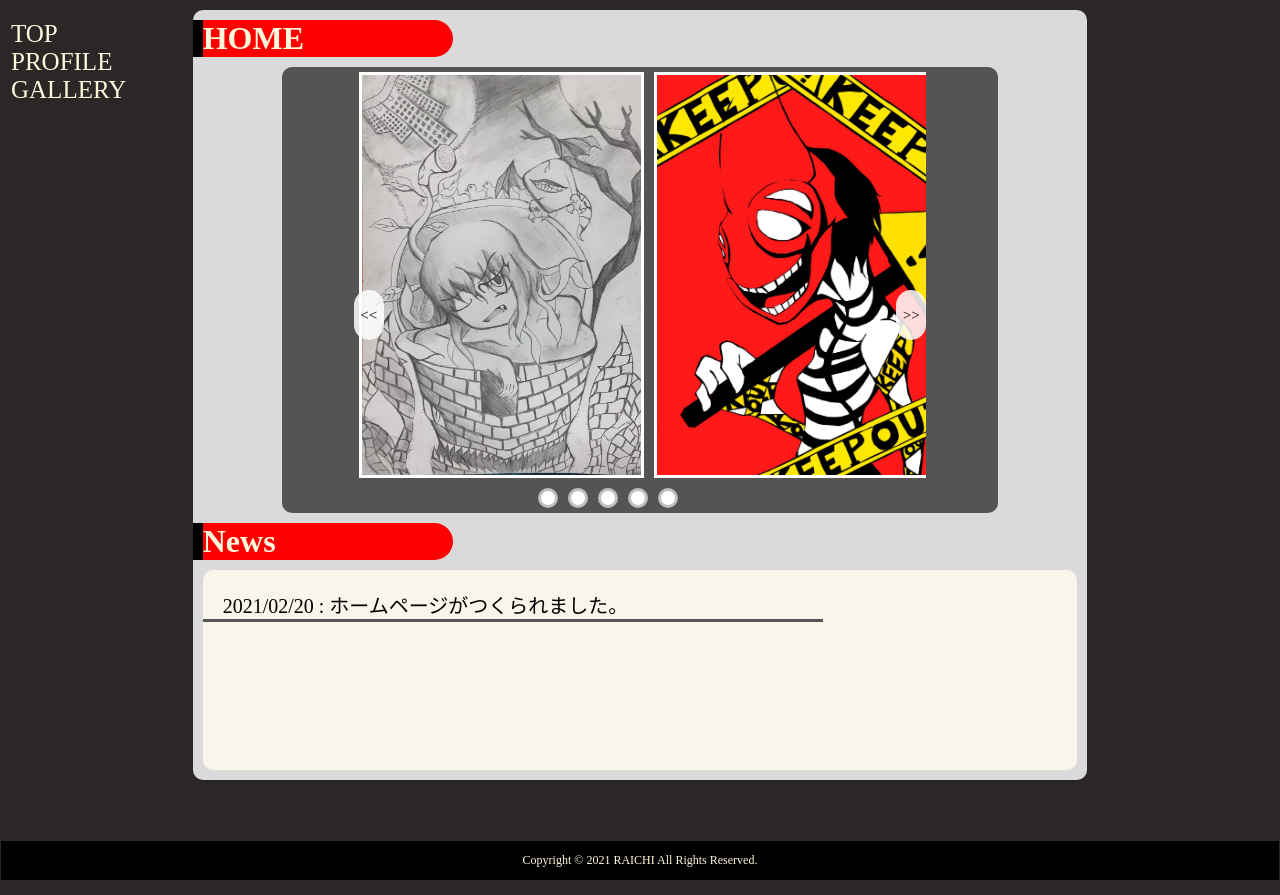
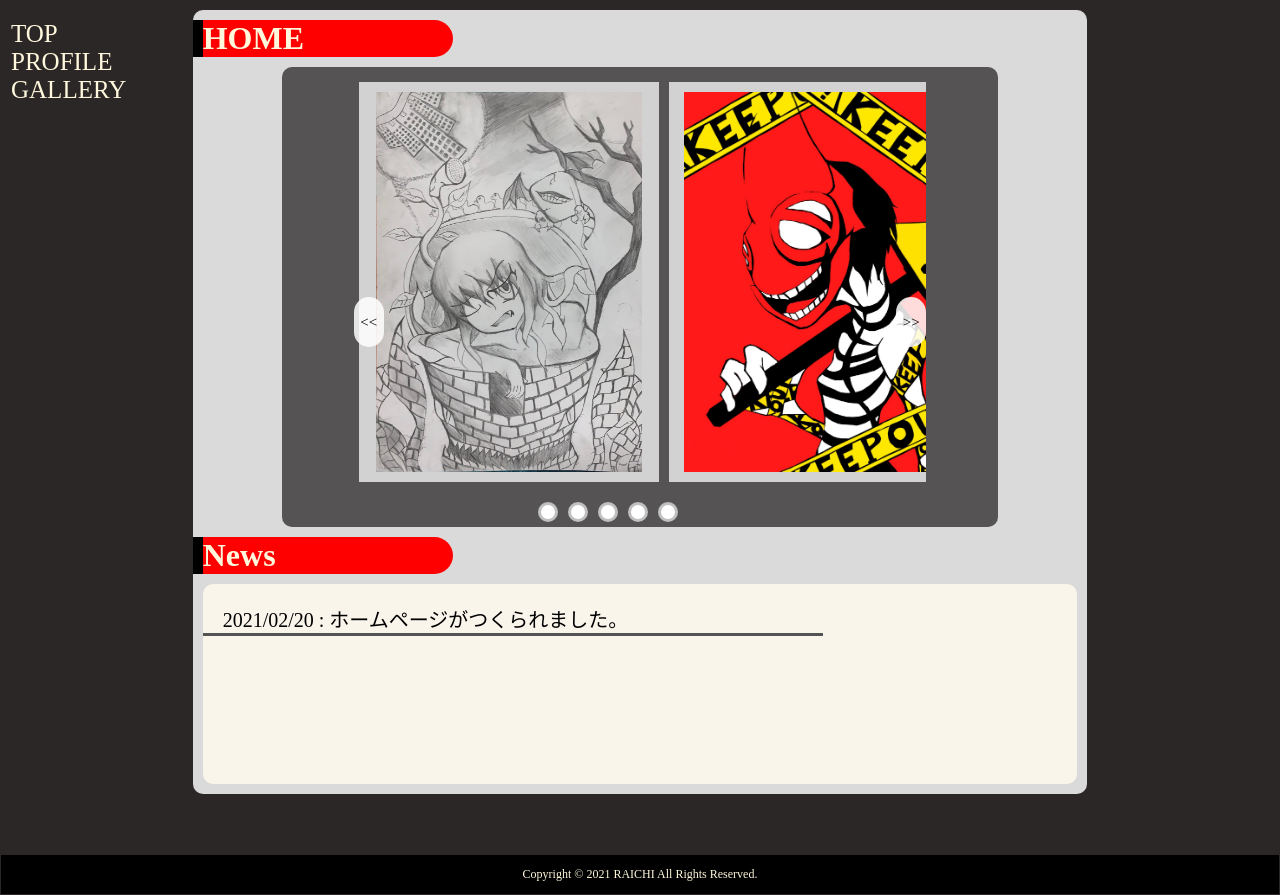
Before and after one commit to RAICHI-Sol/My_HomePage, a PHP site: page /contents/contents.php in a window 1280 px wide. Shown: the part 134-1029 px from the top of the page. Run offline with PHP 8.4, Linux system fonts and the light colour scheme; some libraries are stand-ins or nearby versions; some web fonts are replaced.

Commit message:
スライドショーの挙動の修正/タイマーによるスクロールの実装

```diff
--- a/function.php
+++ b/function.php
@@ -398,17 +398,19 @@ class Imag_Slide extends File_prosess{
         echo '<div class = "frame"><div class = "slide">';
         for($i = $max,$j = 0;$i >= 0 && $j < 5;$i--,$j++)
         {
+            echo '<div class = "flame">';
             $this->list_reference($i,$img,$comment,$name,$date);
             $this->img->create($img,$comment,$j);
+            echo '</div>';
         }
         echo '</div>';
-        create_submit('submit right','scroll_right',1,PLUS,">>");
-        create_submit('submit left','scroll_left',$max,MINUS,"<<");
+        create_submit('submit right','scroll_right',PLUS,">>");
+        create_submit('submit left','scroll_left',MINUS,"<<");
 
         echo '<div class = "botton_frame">';
         for($i = $max,$j = 0;$i >= 0 && $j < 5;$i--,$j++)
         {
-            create_submit('botton','botton'.$j,$j,$j,"");
+            create_submit('button','button'.$j,$j,"");
         }
         echo '</div></div>';
     }
@@ -658,21 +660,16 @@ function
 /************************************************
 　submitの作成
  *************************************************/
-function create_submit($style,$id,$num,$add,$text)
+function create_submit($style,$id,$add,$text)
 {
-    $url = CONTENTS_ID;
-    if($style != "botton"){
+    if($style != "button"){
         echo <<< END_OF_TEXT
-            <a id = "$id" href = "$url$num" target="contents">
-            <input type = "button" class = "$style" onclick = "Chenge_num($add,'scroll');" value = "$text">
-            </a>
+            <input type = "button" class = "$style" onclick = "Chenge_scroll($add);" value = "$text">
         END_OF_TEXT;
     }
     else{
         echo <<< END_OF_TEXT
-            <a href = "$url$num" target = "contents">
-            <input type = "button" id = "$id" onclick = "Chenge_num($add,'botto');" value = "$text">
-            </a>
+            <input type = "button" id = "$id" onclick = "Chenge_button($add);" value = "$text">
         END_OF_TEXT;
     }
 }
--- a/style.css
+++ b/style.css
@@ -9,6 +9,7 @@ html {
   -webkit-appearance: none;
   -webkit-text-size-adjust: 100%;
   margin: 1px;
+  -webkit-overflow-scrolling: touch;
 }
 
 body.main_flame {
@@ -448,21 +449,29 @@ ImageSlide_Style
   -ms-scroll-snap-type: x mandatory;
       scroll-snap-type: x mandatory;
   scroll-behavior: smooth;
+  overscroll-behavior-x: contain;
 }
 
-.frame .slide img {
+.frame .slide .flame {
   scroll-snap-align: center;
-  width: 400px;
+  width: 300px;
   height: 400px;
-  margin: 5px;
-  -o-object-fit: cover;
-     object-fit: cover;
-  border: solid 3px white;
+  margin: 10px auto;
+  background: #d3d2d2;
+  border: solid 5px #555353;
+}
+
+.frame .slide .flame img {
+  -o-object-fit: contain;
+     object-fit: contain;
+  width: 300px;
+  height: 380px;
+  margin: 10px auto;
   -webkit-transition-duration: 0.6s;
           transition-duration: 0.6s;
 }
 
-.frame .slide img:hover {
+.frame .slide .flame img:hover {
   -webkit-filter: brightness(50%);
           filter: brightness(50%);
 }
@@ -590,8 +599,8 @@ Gallary_Style
 .gallary .image_text img {
   width: 100%;
   height: 100%;
-  -o-object-fit: cover;
-     object-fit: cover;
+  -o-object-fit: contain;
+     object-fit: contain;
   -webkit-transition-duration: 0.6s;
           transition-duration: 0.6s;
 }
@@ -714,7 +723,7 @@ Gallary_Style
 }
 
 .gallary .image_large p span.title {
-  font-size: 25px;
+  font-size: 20px;
 }
 
 .gallary .image_large p span.title::before {
--- a/style.scss
+++ b/style.scss
@@ -53,6 +53,7 @@ html{
     -webkit-appearance: none;
     -webkit-text-size-adjust: 100%;
     margin:1px;
+    -webkit-overflow-scrolling: touch;
 }
 body.main_flame{
     position: relative;
@@ -303,17 +304,24 @@ ImageSlide_Style
         overflow-x:auto;
         scroll-snap-type: x mandatory;
         scroll-behavior: smooth;
-        img{
+        overscroll-behavior-x: contain;
+        .flame {
             scroll-snap-align: center;
-            @include width_height(400px,400px);
-            margin:5px;
-            object-fit:cover;
-            border:solid 3px white;
-            transition-duration: 0.6s;
-            &:hover{
-                filter:brightness(50%);
+            @include width_height(300px,400px);
+            margin: 10px auto;
+            background: #d3d2d2;
+            border: solid 5px #555353;
+            img{
+                object-fit:contain;
+                @include width_height(300px,380px);
+                margin:10px auto;
+                transition-duration: 0.6s;
+                &:hover{
+                    filter:brightness(50%);
+                }
             }
         }
+
         &::-webkit-scrollbar{
             @include width_height(0,0);
         }
@@ -403,7 +411,7 @@ Gallary_Style
         display:block;
         img{
             @include width_height(100%,100%);
-            object-fit:cover;
+            object-fit:contain;
             transition-duration: 0.6s;
         }
         p{
@@ -483,7 +491,7 @@ Gallary_Style
                 font-size:15px;
                 transition-duration: 0.4s;
                 &.title{
-                    font-size:25px;
+                    font-size:20px;
                     &::before{
                         content: '『';
                     }
@@ -493,7 +501,6 @@ Gallary_Style
                 }
             }
         }
-
     }
 }
 
```
Also changed, not shown: contents_ivent.js (+47 -19 lines), 1 other file.
